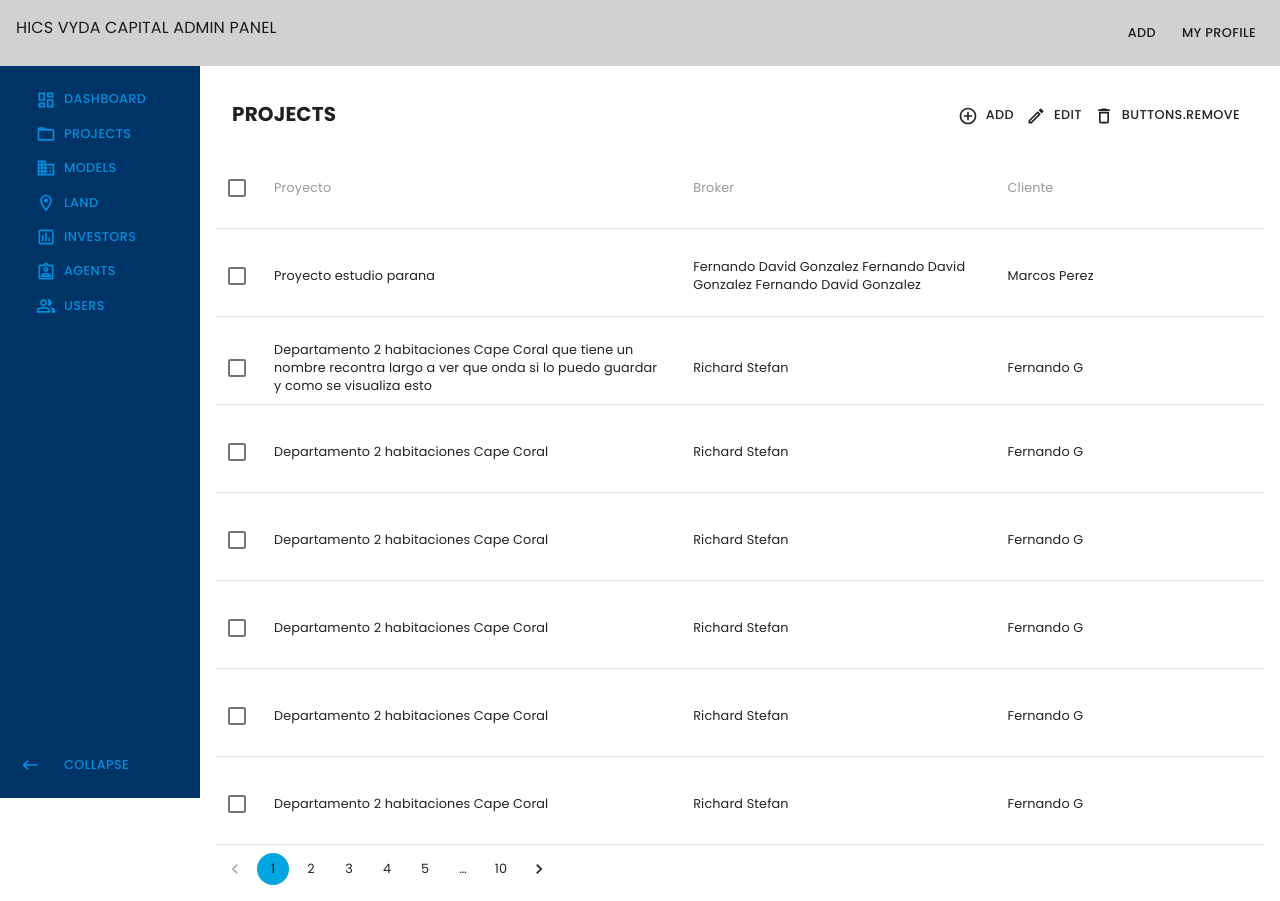
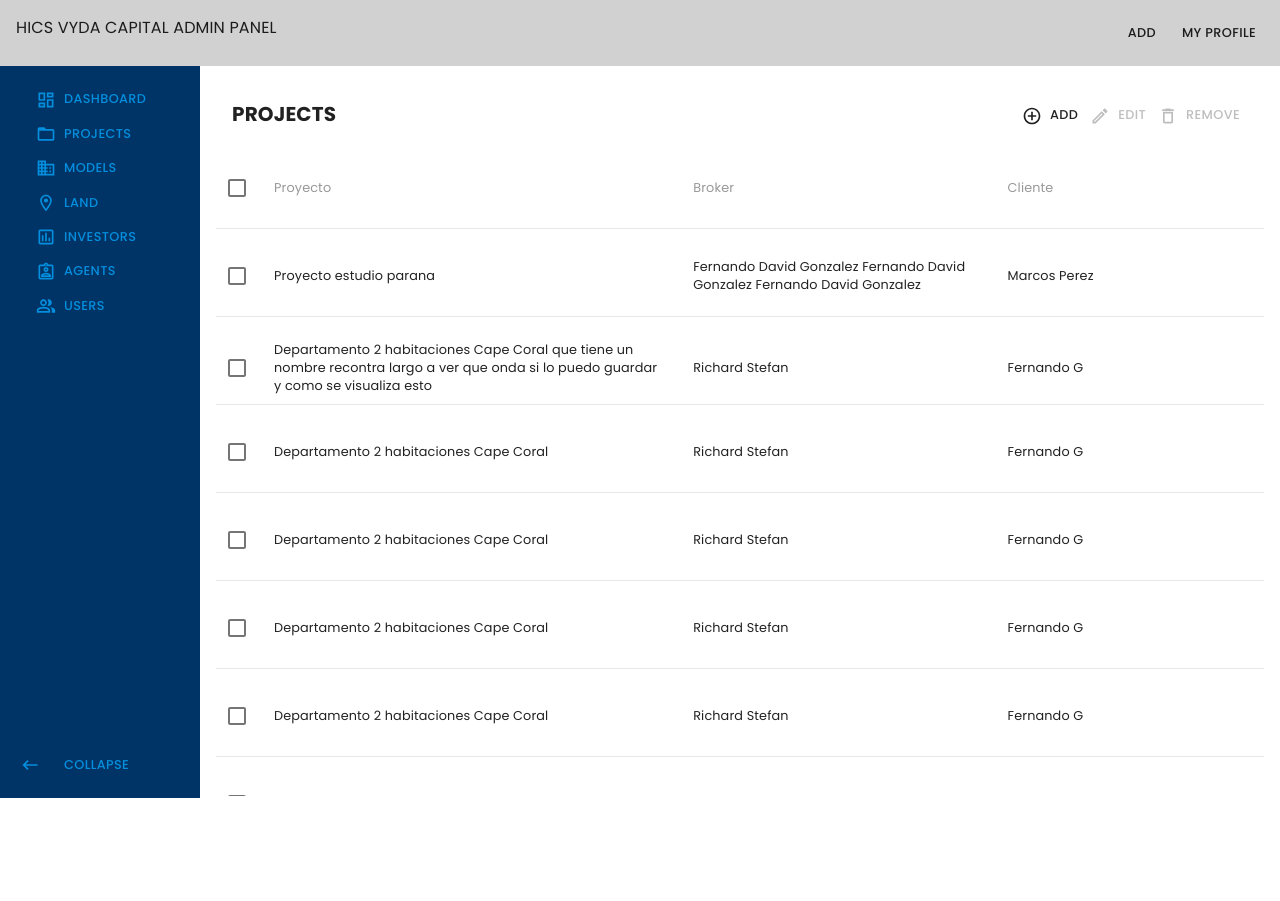
Before and after one commit to carlavgonzalez25/hics-landing, a React (Create React App) app: page /dashboard in a window 1280 px wide. After the commit the page ends 800 px from the top, so only its background shows below. Built offline with nearby package versions, Linux system fonts and the light colour scheme.

Commit message:
Adds edit - remove buttons on project section

```diff
--- a/src/Pages/Dashboard/Components/SectionHeader.js
+++ b/src/Pages/Dashboard/Components/SectionHeader.js
@@ -18,7 +18,7 @@ const useStyles = makeStyles(() => ({
   },
 }))
 
-const SectionHeader = ({ title }) => {
+const SectionHeader = ({ title, isEditable, isRemovable }) => {
   const { t } = useTranslation()
   const classes = useStyles()
 
@@ -29,8 +29,14 @@ const SectionHeader = ({ title }) => {
       </Typography>
       <Grid item className={classes.buttonContainer}>
         <Button startIcon={<AddCircleOutlineOutlinedIcon />}> {t('buttons.add')} </Button>
-        <Button startIcon={<EditOutlinedIcon />}> {t('buttons.edit')} </Button>
-        <Button startIcon={<DeleteOutlinedIcon />}> {t('buttons.remove')} </Button>
+        <Button startIcon={<EditOutlinedIcon />} disabled={!isEditable}>
+          {' '}
+          {t('buttons.edit')}{' '}
+        </Button>
+        <Button startIcon={<DeleteOutlinedIcon />} disabled={!isRemovable}>
+          {' '}
+          {t('buttons.remove')}{' '}
+        </Button>
       </Grid>
     </Grid>
   )
--- a/src/Pages/Dashboard/Sections/Projects.js
+++ b/src/Pages/Dashboard/Sections/Projects.js
@@ -12,7 +12,9 @@ const useStyles = makeStyles((theme) => ({
   root: {
     position: 'relative',
     width: '100%',
-    minHeight: 'calc(100vh - 66px)',
+    height: 'calc(100vh - 70px)',
+    overflowY: 'auto',
+    padding: '1rem',
   },
 }))
 
@@ -20,11 +22,22 @@ const Projects = () => {
   const [checked, setChecked] = useState({})
   const [pagination, setPagination] = useState({ offset: 0, data: [], perPage: 10, currentPage: 0 })
   const [data, setData] = useState([])
+  const [isEditable, setIsEditable] = useState(false)
+  const [isRemovable, setIsRemovable] = useState(false)
 
   useEffect(() => {
     recieveData()
     data.map((e) => {})
   }, [])
+
+  useEffect(() => {
+    let aux = 0
+    Object.keys(checked).map((e) => {
+      checked[e] === true && aux++
+    })
+    aux === 1 ? setIsEditable(true) : setIsEditable(false)
+    aux >= 1 ? setIsRemovable(true) : setIsRemovable(false)
+  })
 
   const handleCheckbox = (data) => {
     console.log('data ' + data)
@@ -60,8 +73,8 @@ const Projects = () => {
   const { t } = useTranslation()
 
   return (
-    <Grid container direction="column" className={classes.root}>
-      <SectionHeader title={t('sections.projects')} />
+    <Grid container direction="row" className={classes.root}>
+      <SectionHeader title={t('sections.projects')} isEditable={isEditable} isRemovable={isRemovable} />
       <ProjectCard
         name="Proyecto"
         client="Cliente"
--- a/src/Pages/Dashboard/index.js
+++ b/src/Pages/Dashboard/index.js
@@ -1,4 +1,4 @@
-import React, { useState } from 'react'
+import React, { useState, Fragment } from 'react'
 import LeftMenu from './Components/LeftMenu'
 import Header from './Components/Header'
 import Projects from './Sections/Projects'
@@ -11,11 +11,6 @@ import { makeStyles } from '@material-ui/core'
 const useStyles = makeStyles((theme) => ({
   container: {
     flexWrap: 'nowrap',
-  },
-  sectionContainer: {
-    display: 'flex',
-    flex: 'auto',
-    padding: '1rem',
   },
 }))
 
@@ -33,11 +28,11 @@ const Dashboard = () => {
       <Header />
       <Grid container className={classes.container}>
         <LeftMenu changeSection={changeSection} />
-        <Grid item className={classes.sectionContainer}>
+        <Fragment item className={classes.sectionContainer}>
           {section === 'home' && <Home />}
           {section === 'models' && <Models />}
           {section === 'projects' && <Projects />}
-        </Grid>
+        </Fragment>
       </Grid>
 
       {/*      <Router>
--- a/src/config/i18n.js
+++ b/src/config/i18n.js
@@ -42,6 +42,7 @@ export default {
           edit: 'Edit',
           add: 'Add',
           collapse: 'Collapse',
+          remove: 'Remove',
         },
         header: {
           title: 'HICS VYDA CAPITAL ADMIN PANEL',
@@ -99,6 +100,7 @@ export default {
           edit: 'Editar',
           add: 'Nuevo',
           collapse: 'Colapsar',
+          remove: 'Eliminar',
         },
         header: {
           title: 'HICS VYDA CAPITAL ADMIN PANEL',
```
